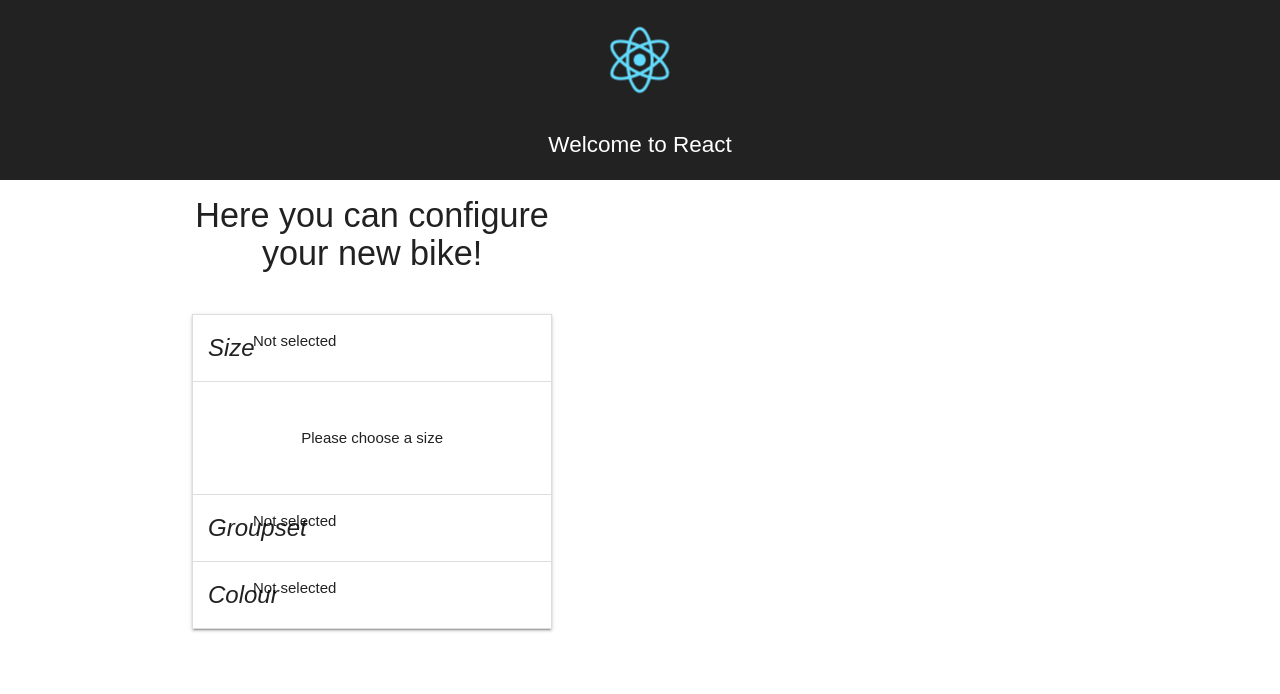
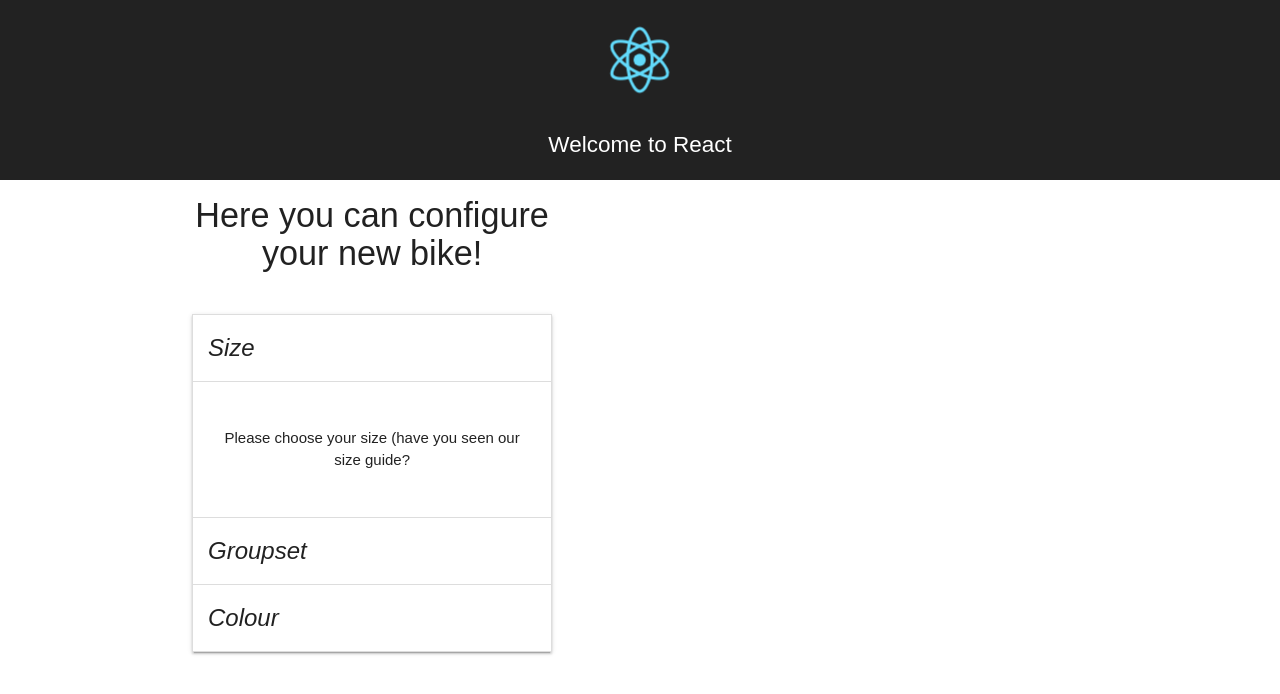
Before and after one commit to mark-williams/react-configurator, a React (Create React App) app: page / in a window 1280 px wide. Shown: the top 694 px of the page. Built offline with nearby package versions, Linux system fonts and the light colour scheme.

Commit message:
Facets now defined by state

```diff
--- a/src/components/Configurator.js
+++ b/src/components/Configurator.js
@@ -15,12 +15,12 @@ class Configurator extends Component {
     super();
 
     this.state = {
-      selectedSection: 'size-accordion',
-      sections: {
-        size: ['50cm', '54cm', '57cm', '60cm'],
-        groupset: ['Shimano Tiagra', 'Shimano Ultegra'],
-        colour: ['Blue', 'Grey', 'Red'],
-      },
+      selectedSection: 1,
+      sections: [
+        { id: 1, sectionName: 'Size', bodyText: 'Please choose your size (have you seen our size guide?' },
+        { id: 2, sectionName: 'Groupset', bodyText: 'Please select your groupset?' },
+        { id: 3, sectionName: 'Colour', bodyText: 'What colour do you want?' },
+      ],
     };
   }
 
@@ -43,15 +43,13 @@ class Configurator extends Component {
         <div className="row">
           <div className="col s5">
             <ul className="collapsible" data-collapsible="accordion">
-              <li>
-                <FacetSection sectionName="Size" selection="Not selected" open={true} bodyText="Please choose a size" />
-              </li>
-              <li>
-                <FacetSection sectionName="Groupset" selection="Not selected" open={false} className="collapsible-header" bodyText="Please choose a size" />
-              </li>
-              <li>
-                <FacetSection sectionName="Colour" selection="Not selected" open={false}  bodyText="Please choose a size" />
-              </li>
+              {
+                this.state.sections.map(section => (
+                  <li key={section.id}>
+                    <FacetSection {...section} open={section.id === this.state.selectedSection} />
+                  </li>
+                ))
+              }
             </ul>
           </div>
         </div>
```
Also changed, not shown: 1 other file (tests, documents, lock files or other folders).
